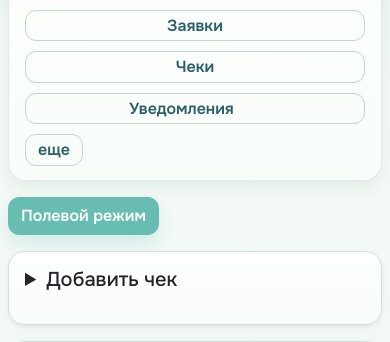
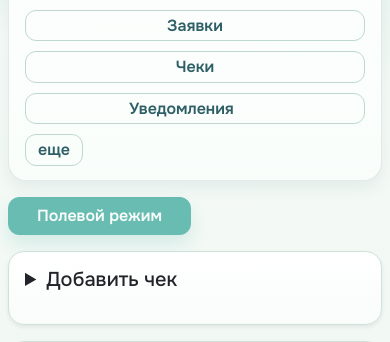
Before and after one commit to AlekseySemma/tickets_simple, a FastAPI app: template templates/receipts.html in a window 390 px wide. Shown: the part 99-441 px from the top of the page. Run offline with FastAPI, Linux system fonts and the light colour scheme; the template is opened without the code that fills it, so the values that code supplies are empty; parts of the project's set-up code (start-up, migrations or seed data) failed here and were passed over; some libraries are stand-ins or nearby versions.

Commit message:
Поджал и переключатель режимов в receipts.html: на мобильном Полевой режим / Бухгалтерский режим теперь раскладываются адаптивно и больше не должны распирать страницу по ширине.
Проверка тестов снова прошла:
.\.venv\Scripts\python.exe -m unittest tests.test_mobile_push tests.test_settings_sections

```diff
--- a/templates/receipts.html
+++ b/templates/receipts.html
@@ -76,12 +76,14 @@
       overflow: visible;
     }
     .receipt-filter-actions,
-    .receipt-bulk-actions {
+    .receipt-bulk-actions,
+    .receipt-mode-switch {
       min-width: 0;
       flex-wrap: wrap;
     }
     .receipt-filter-actions > *,
-    .receipt-bulk-actions > * {
+    .receipt-bulk-actions > *,
+    .receipt-mode-switch > * {
       min-width: 0;
     }
     .receipt-bulk-actions .form-select {
@@ -94,6 +96,15 @@
         align-items: stretch !important;
       }
       .receipt-filter-actions > .btn {
+        width: 100%;
+        white-space: normal;
+      }
+      .receipt-mode-switch {
+        display: grid !important;
+        grid-template-columns: repeat(2, minmax(0, 1fr));
+        width: 100%;
+      }
+      .receipt-mode-switch > .btn {
         width: 100%;
         white-space: normal;
       }
@@ -165,11 +176,11 @@
     {% endif %}
 
     {% if not can_view_accounting_mode %}
-      <div class="d-flex gap-2 mb-3">
+      <div class="d-flex gap-2 mb-3 receipt-mode-switch">
         <span class="btn btn-primary disabled">Полевой режим</span>
       </div>
     {% else %}
-      <div class="d-flex gap-2 mb-3">
+      <div class="d-flex gap-2 mb-3 receipt-mode-switch">
         <a class="btn {% if mode == 'field' %}btn-primary{% else %}btn-outline-primary{% endif %}" href="/web/receipts?mode=field">Полевой режим</a>
         <a class="btn {% if mode == 'accounting' %}btn-primary{% else %}btn-outline-primary{% endif %}" href="/web/receipts?mode=accounting">Бухгалтерский режим</a>
       </div>
```
